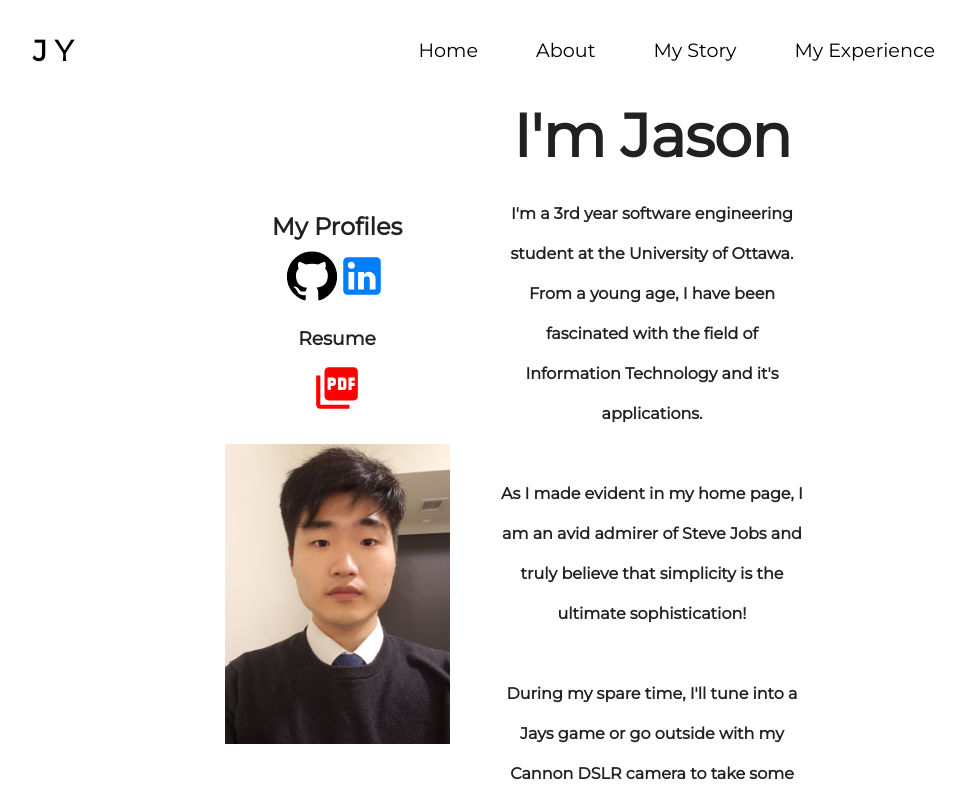
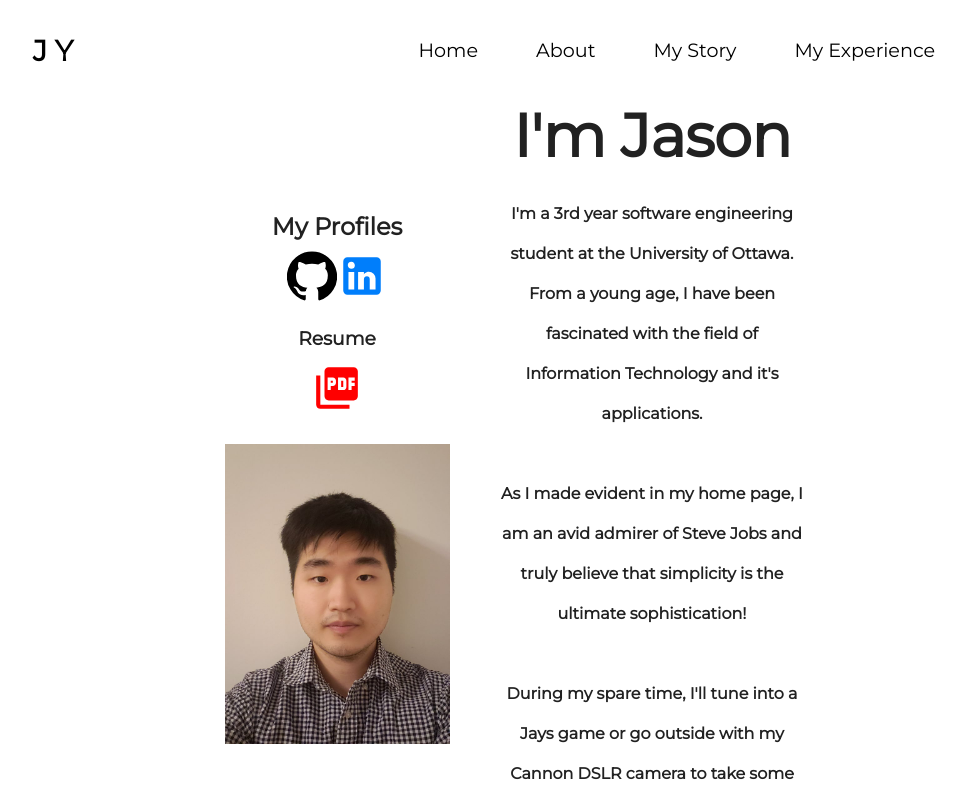
Before and after one commit to jyou044/personalwebsite, a React (Create React App) app: page /About in a window 1280 px wide. Shown: the top 800 px of the page, without its empty margins (143-1109 px from the left). Built offline with nearby package versions, Linux system fonts and the light colour scheme.

Commit message:
Updated image, fixed spacing issue for caption

```diff
--- a/src/components/About/About.js
+++ b/src/components/About/About.js
@@ -52,7 +52,7 @@ export default function About({ slides }) {
                     <img className={classes.meFormat}
                         alt="Jason You"
                         height="300"
-                        src={`${process.env.PUBLIC_URL}/source/jasonyouprofile.jpg.jpg`}
+                        src={`${process.env.PUBLIC_URL}/source/jasonyouprofile.jpg`}
                         title="It's me!"
                     />
                 </Grid>
--- a/src/components/Experience/Experience.js
+++ b/src/components/Experience/Experience.js
@@ -54,7 +54,7 @@ export default function Experience() {
                         src={`${process.env.PUBLIC_URL}/source/iriver.jpg`}
                         title="iriver"
                     />
-                    <Typography paragraph align="center" className={classes.spacing} gutterBottom><i>An iRiver MP3, one of the first electronic devices I used</i></Typography>
+                    <Typography paragraph align="center" className={classes.spacing} gutterBottom><i>Shown above is an iRiver MP3, one of the first electronic devices I used</i></Typography>
                 </Grid>
                 <Grid item xs className={classes.paraFormat} style={{ padding: 20 }}>
                     <p> <b>
```
Also changed, not shown: public/source/jasonyouprofile.jpg (added), public/source/jasonyouprofile.jpg.jpg (deleted).
